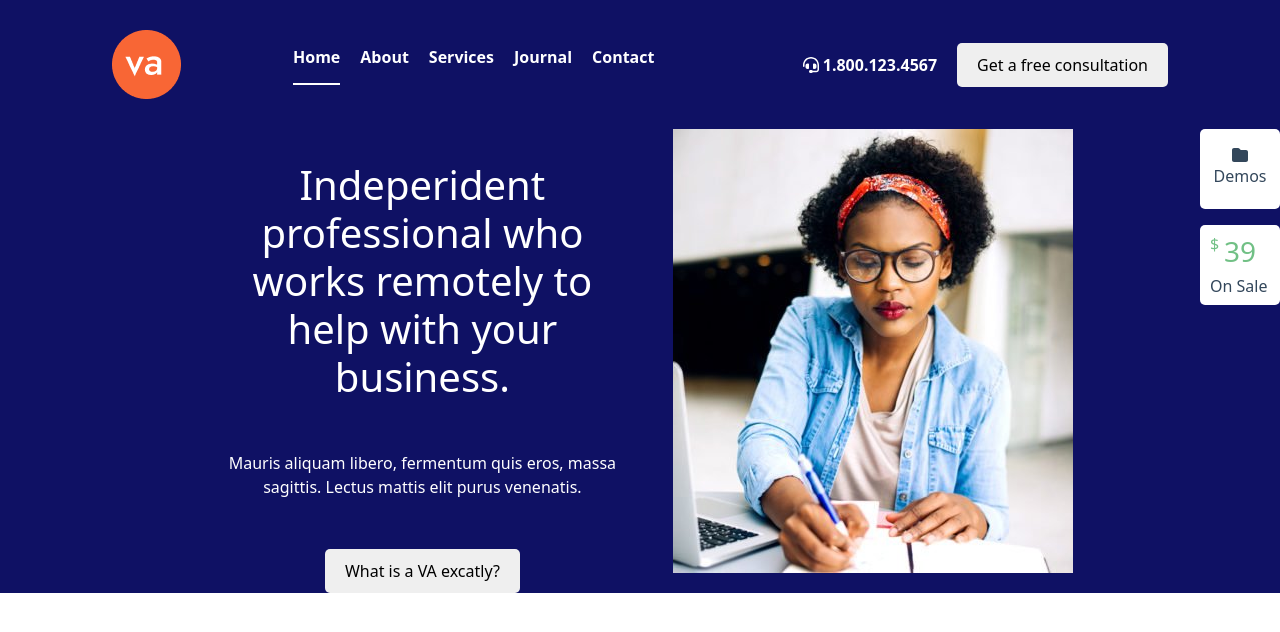
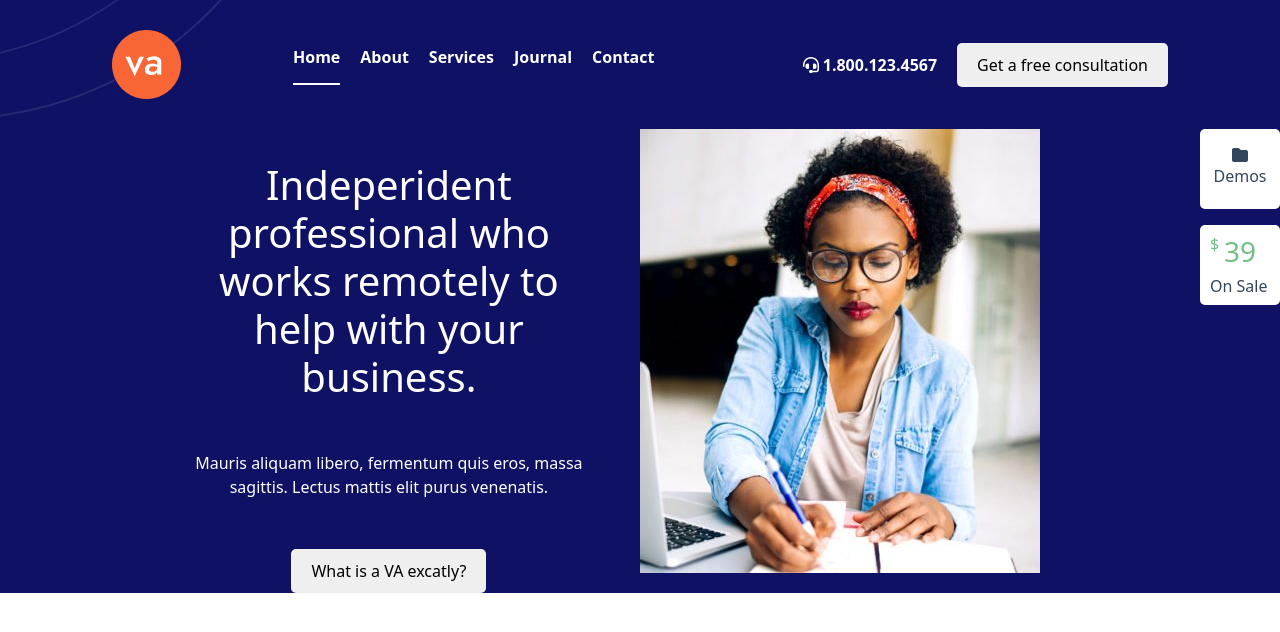
Before and after one commit to hroque01/proj-html-vuejs, a Vue app: page / in a window 1280 px wide. Shown: the top 632 px of the page. Built offline with nearby package versions, Linux system fonts and the light colour scheme.

Commit message:
Adjustment and Add background images on header

```diff
--- a/src/App.vue
+++ b/src/App.vue
@@ -26,6 +26,9 @@ export default {
 @use './styles/partials/variables.scss' as *;
 
 header {
+  background-image: url("/header-bg.svg");
+  background-size: contain;
+  background-repeat: no-repeat;
   background-color: $color-bg;
 }
 </style>
--- a/src/components/AppJumbotron.vue
+++ b/src/components/AppJumbotron.vue
@@ -54,7 +54,7 @@ export default {
 
         .JumboText {
             width: 35%;
-            margin-left: 13%;
+            margin-left: 10%;
             text-align: center;
 
             h1 {
--- a/src/styles/general.scss
+++ b/src/styles/general.scss
@@ -1,6 +1,10 @@
 @use './partials/variables.scss' as *;
 
 @import 'node_modules/bootstrap/scss/bootstrap';
+
+.container {
+    width: 1800px;
+}
 
 li {
     list-style-type: none;
```
